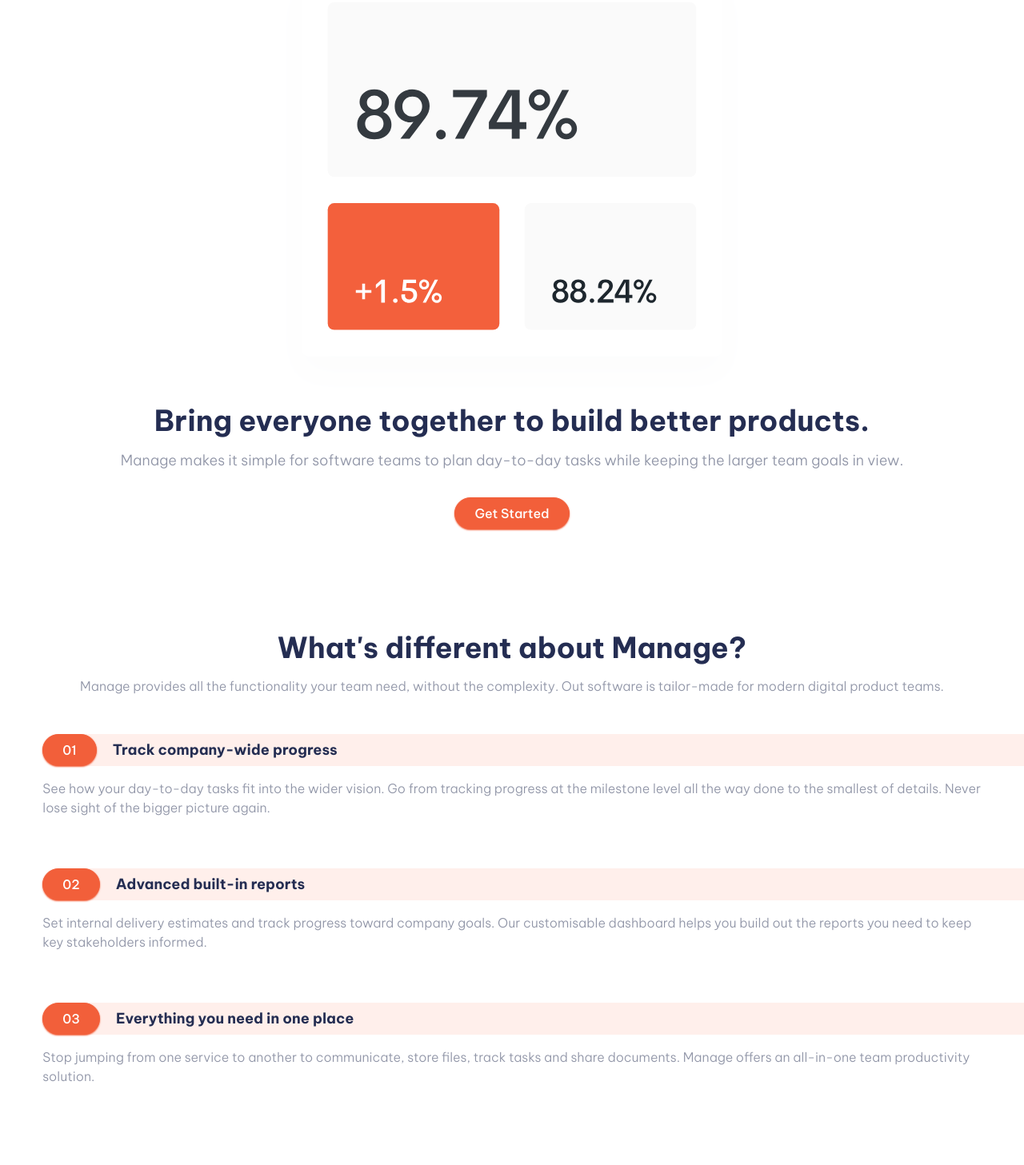
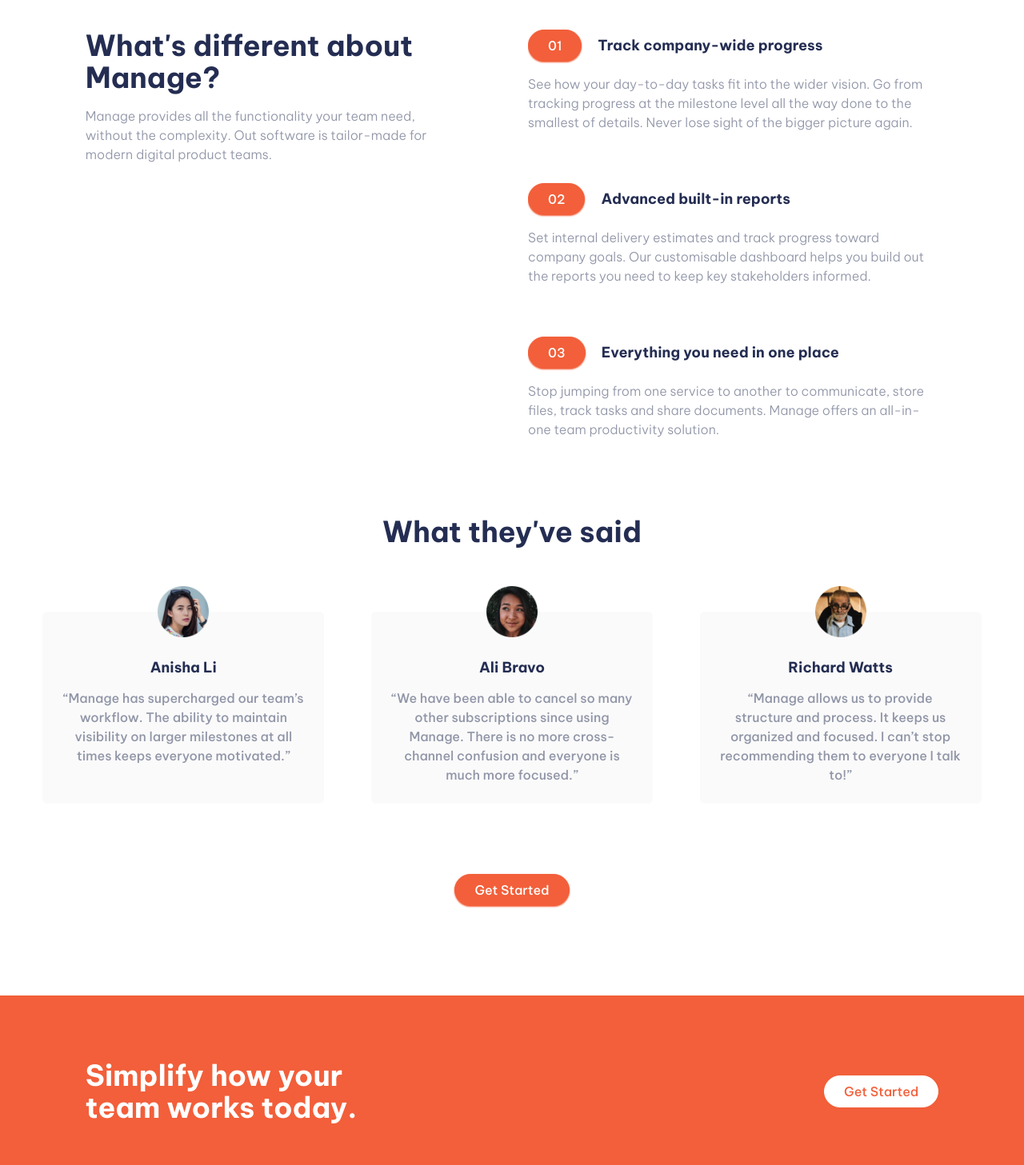
Before and after one commit to halvaradop/manager-master, a React (Vite) app: page / in a window 1280 px wide. Shown: the part 700-2157 px from the top of the page at 80% size. Built offline with nearby package versions, Linux system fonts and the light colour scheme.

Commit message:
design for mobile devices with carousel adaptation

```diff
--- a/src/components/CommentCard.tsx
+++ b/src/components/CommentCard.tsx
@@ -4,8 +4,8 @@ const CommentCard = ({ comment }: CommentCardProps) => {
     const { image, username, comment: textContent } = comment
 
     return (
-        <article className="min-w-full p-4 pt-14 flex flex-col text-center relative rounded-md bg-gray">
-            <img className="w-16 mx-auto absolute -top-8 inset-x-0" src={image} alt="image user" />
+        <article className="min-w-full p-4 pt-14 flex flex-col text-center relative rounded-md bg-gray base:min-w-[30%] base:p-6 base:pt-14 base:snap-always base:snap-center base:cursor-pointer">
+            <img className="w-16 mx-auto absolute -top-8 inset-x-0" src={image} alt="image user" draggable="false" loading="lazy" />
             <h3 className="mb-3 text-blue-100 text-lg font-bold">{username}</h3>
             <p>“{textContent}”</p>
         </article>
--- a/src/components/Main.tsx
+++ b/src/components/Main.tsx
@@ -5,7 +5,7 @@ import { manages, comments } from "../utils/data"
 import { CommentCard } from "./CommentCard"
 import introMain from "../assets/intro.svg"
 
-const moveList = ["-move-0", "-move-1", "-move-2", "-move-3", "-move-4"]
+const moveList = Array(comments.length).map((_, i) => `-move-${i}`)
 
 const Main = () => {
     const indexCommentRef = useRef <number> (0)
@@ -41,49 +41,51 @@ const Main = () => {
     }, [])
 
     return (
-        <main className="mt-16 text-blue text-base">
-            <section className="w-11/12 mx-auto mb-32">
-                <img className="w-full" src={introMain} alt="picture of intro of the page" />
-                <article className="text-center">
-                    <h1 className="text-blue-100 text-4xl font-bold">Bring everyone together to build better products.</h1>
-                    <p className="mt-4 mb-8 text-lg font-light">
+        <main className="mt-16 text-blue text-base selection:text-red selection:bg-red-100">
+            <section className="w-11/12 mx-auto mb-32 base:w-10/12 base:grid base:items-center base:grid-cols-2 base:gap-x-10">
+                <img className="w-full order-1" src={introMain} alt="picture of intro of the page" />
+                <article className="text-center base:text-start">
+                    <h1 className="text-blue-100 text-4xl font-bold base:text-5xl">Bring everyone together to build better products.</h1>
+                    <p className="mt-4 mb-8 text-lg font-light base:pr-10">
                         Manage makes it simple for software teams to plan day-to-day tasks while
                         keeping the larger team goals in view.
                     </p>
                     <Button className="" children="Get Started" size="baseFull" color="red-100" />
                 </article>
             </section>
-            <article className="w-11/12 mx-auto mb-12 text-center">
+            <section className="base:w-10/12 base:mx-auto base:grid base:grid-cols-2 base:gap-x-10">
+                <article className="w-11/12 mx-auto mb-12 text-center base:w-full base:text-start">
                     <h2 className="text-blue-100 text-4xl font-bold">What's different about Manage?</h2>
-                <p className="mt-4 text-base font-light">
+                    <p className="mt-4 text-base font-light base:pr-10">
                         Manage provides all the functionality your team need, without the complexity. Out software is tailor-made
                         for modern digital product teams.
                     </p>
                 </article>
-            <section className="overflow-x-hidden">
-                <section className="w-11/12 mx-auto grid gap-y-16">
+                <div className="overflow-x-hidden">
+                    <section className="w-11/12 mx-auto grid gap-y-16 base:w-full">
                         {manages.map((manage, key) => (
                             <ManageCard key={key} manage={manage} />
                         ))}
                     </section>
+                </div>
             </section>
-            <section className="w-11/12 mx-auto mb-14 text-center">
+            <section className="w-11/12 mx-auto mb-14 text-center base:mb-28">
                 <h1 className="mt-24 mb-10 text-blue-100 text-4xl font-bold">What they've said</h1>
-                <div className="w-full py-10 overflow-x-hidden">
-                    <div className="flex transition-all duration-500" ref={carouselContainer}>
+                <div className="w-full py-10 overflow-x-hidden base:overflow-x-scroll base:snap-mandatory base:snap-x scroll-comment">
+                    <div className="flex gap-x-[5%] transition-all duration-500" ref={carouselContainer}>
                         {comments.map((comment, key) => (
                             <CommentCard key={key} comment={comment} />
                         ))}
                     </div>
                 </div>
-                <div className="flex items-center justify-center gap-x-2">
+                <div className="flex items-center justify-center gap-x-2 base:hidden">
                     {comments.map((_, key) => <span className="p-1 block border border-red rounded-full" key={key} ref={node => mappingNodeRef(node, key)} onClick={() => handleComment(key)}></span>)}
                 </div>
-                <Button className="mt-10" children="Get Started" size="baseFull" color="red-100" />
+                <Button className="mt-10 base:mt-12" children="Get Started" size="baseFull" color="red-100" />
             </section>
-            <section className="w-full py-16 text-center bg-red">
-                <article className="w-11/12 mx-auto">
-                    <h2 className="mb-5 text-white text-4xl font-bold">Simplify how your team works today.</h2>
+            <section className="w-full py-16 text-center bg-red sm:py-20">
+                <article className="w-11/12 mx-auto base:w-10/12 base:flex base:items-center base:justify-between">
+                    <h2 className="max-w-sm mx-auto mb-5 text-white text-4xl font-bold sm:mb-7 base:m-0 base:text-start">Simplify how your team works today.</h2>
                     <Button children="Get Started" size="baseFull" color="white-100" />
                 </article>
             </section>
--- a/src/components/ManageCard.tsx
+++ b/src/components/ManageCard.tsx
@@ -9,7 +9,7 @@ const ManageCard = ({ manage }: ManageCardProps) => {
 
     return (
         <article className="flex flex-col relative">
-            <div className="w-[110%] absolute rounded-l-full bg-red-100">
+            <div className="w-[110%] absolute rounded-l-full bg-red-100 base:bg-transparent">
                 <div className="w-[90%] flex items-center justify-start gap-x-5">
                     <span className={classId}>{id}</span>
                     <h2 className="text-blue-100 text-lg font-bold line-clamp-1">{title}</h2>
--- a/src/index.css
+++ b/src/index.css
@@ -8,3 +8,15 @@
         font-family: 'Be Vietnam Pro', sans-serif;
     }
 }
+
+@layer utilities {
+    .scroll-comment::-webkit-scrollbar {
+        height: 0.35rem;
+        background-color: hsl(13, 100%, 96%);
+    }
+
+    .scroll-comment::-webkit-scrollbar-thumb {
+        border-radius: 1rem;
+        background-color: hsl(12, 88%, 59%);
+    }
+}
--- a/tailwind.config.js
+++ b/tailwind.config.js
@@ -23,6 +23,9 @@ export default {
       "-4": "-400%",
     },
     extend: {
+      screens: {
+        base: '900px'
+      },
       colors: {
         gray: 'hsl(0, 0%, 98%)',
         red: {
@@ -56,7 +59,7 @@ export default {
         }
       },
         {
-          values: theme("move")
+          values: theme("move"),
         }
       ),
       matchUtilities({
```
Lines whose indentation alone changed are shown as unchanged.
